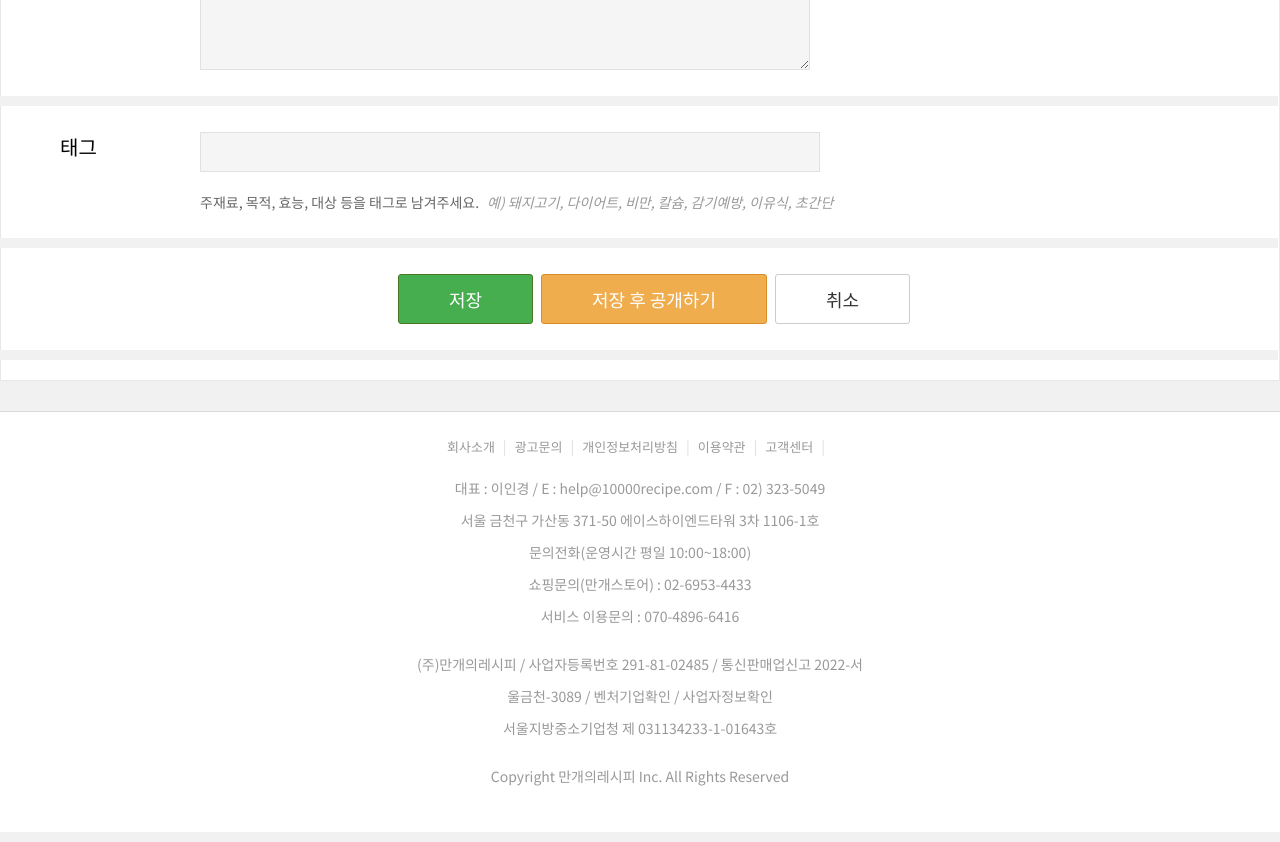
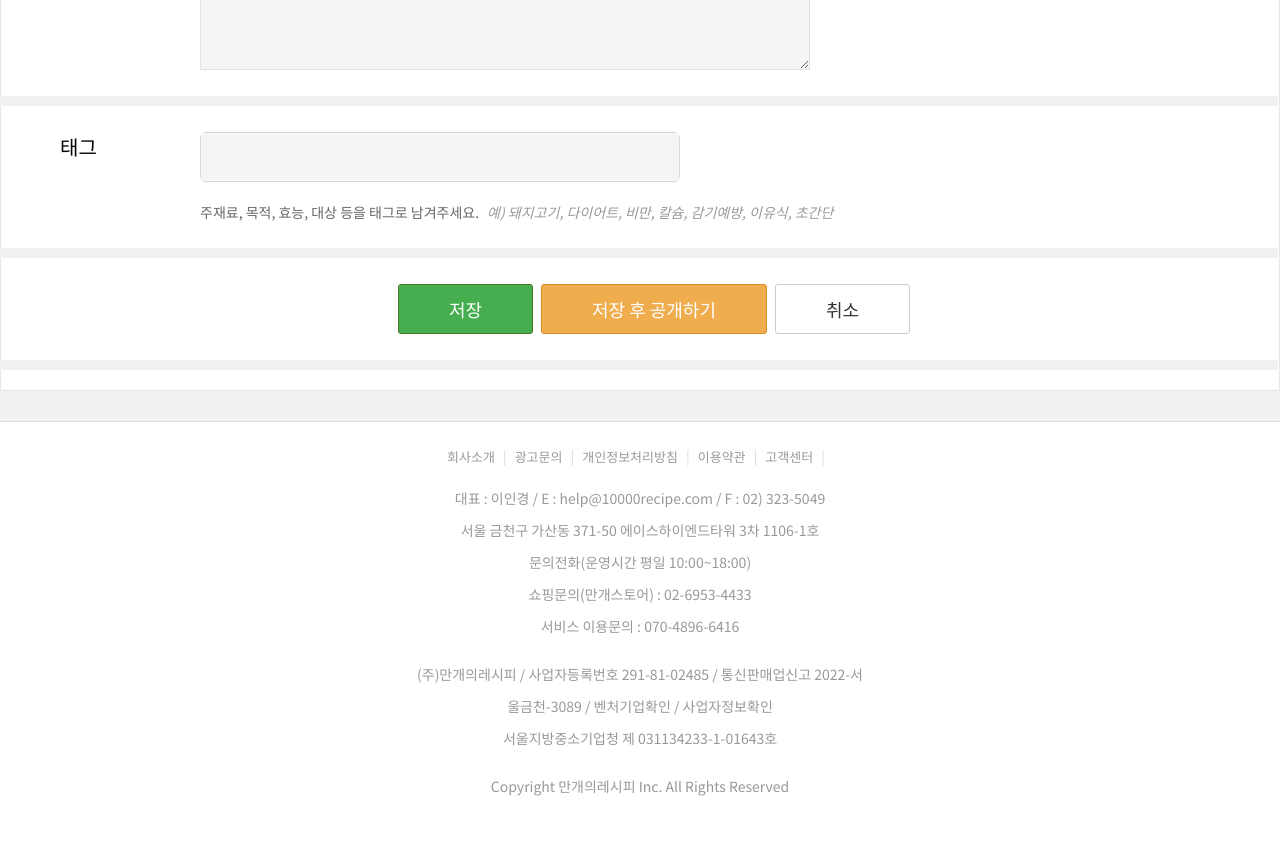
Before and after one commit to hongdaestudy/recipe-frontend, a React (Create React App) app: page /recipe/register in a window 1280 px wide. Shown: the part 1900-2742 px from the top of the page. Built offline with nearby package versions, Linux system fonts and the light colour scheme.

Commit message:
tag input 추가

```diff
--- a/package.json
+++ b/package.json
@@ -64,7 +64,7 @@
     ]
   },
   "devDependencies": {
-    "@types/uuid": "^9.0.0",
+    "@types/uuid": "^9.0.1",
     "@typescript-eslint/eslint-plugin": "^5.48.0",
     "@typescript-eslint/parser": "^5.48.0",
     "eslint-config-prettier": "^8.6.0",
--- /dev/null
+++ b/src/pages/RegisterPage/components/TagInput/index.tsx
@@ -0,0 +1,113 @@
+import React, { useState } from 'react';
+import styled from 'styled-components';
+import { v4 as uuidv4 } from 'uuid';
+
+export interface TagInputProps {
+  tags: Array<{ id: string; tag: string }>;
+  setTags: React.Dispatch<React.SetStateAction<{ id: string; tag: string }[]>>;
+}
+
+export const TagInput = ({ tags, setTags }: TagInputProps) => {
+  const addTags = (event: React.KeyboardEvent<HTMLInputElement>) => {
+    if (
+      event.key === 'Enter' &&
+      (event.target as HTMLInputElement).value !== ''
+    ) {
+      setTags([
+        ...tags,
+        { tag: (event.target as HTMLInputElement).value, id: uuidv4() },
+      ]);
+      (event.target as HTMLInputElement).value = '';
+    }
+  };
+
+  const removeTag = (id: string) => {
+    // const tag = tags.indexOf(tag)
+    setTags([...tags.filter(tag => tag.id !== id)]);
+  };
+
+  return (
+    <Container>
+      <Ul>
+        {tags.map(({ tag, id }) => {
+          return (
+            <Li onClick={() => removeTag(id)} key={`${tag}_${id}`}>
+              {tag}
+            </Li>
+          );
+        })}
+      </Ul>
+      <Input
+        style={{
+          // minHeight: '50px',
+          flex: '1',
+          backgroundColor: '#f5f5f5',
+
+          border: '1px solid #e1e1e1',
+        }}
+        onKeyUp={addTags}
+        height={50}
+        width={620}
+        type="text"
+        placeholder=""
+      />
+    </Container>
+  );
+};
+
+export const Container = styled.div`
+  display: flex;
+  align-items: flex-start;
+  flex-wrap: wrap;
+  min-height: 48px;
+  background-color: #f5f5f5;
+  width: 480px;
+  border: 1px solid rgb(214, 216, 218);
+  border-radius: 6px;
+  &:focus-within {
+    /* border: 1px solid #0052cc; */
+  }
+`;
+
+export const Ul = styled.ul`
+  padding: 0;
+  background-color: #f5f5f5;
+  /* background-color: rgb(245, 245, 245); */
+  border: none;
+  display: flex;
+  flex-wrap: wrap;
+  padding: 0;
+  margin: 8px 0 0 0;
+`;
+
+export const Li = styled.li`
+  width: auto;
+  height: 32px;
+  display: flex;
+  align-items: center;
+  justify-content: center;
+  color: #078b11;
+  cursor: pointer;
+  padding: 0 8px;
+  font-size: 14px;
+  border: 1px solid #cccccc;
+  list-style: none;
+  border-radius: 6px;
+  margin-left: 8px;
+  /* margin: 0px; */
+  background-color: rgb(245, 245, 245);
+  /* background: #f6f6f6; */
+`;
+
+export const Input = styled.input`
+  flex: 1;
+  border: none !important;
+  background-color: rgb(245, 245, 245);
+  height: 48px;
+  font-size: 14px;
+  padding: 4px 0 0 0;
+
+  &:focus {
+    outline: transparent;
+  }
+`;
--- a/src/pages/RegisterPage/template/FifthColumn.tsx
+++ b/src/pages/RegisterPage/template/FifthColumn.tsx
@@ -1,9 +1,10 @@
 import styled from 'styled-components';
-import React from 'react';
+import React, { useState } from 'react';
 import FlexBox from '../../../component/Flex';
 import { Label } from './styles';
 import Input from '../../../component/Input/Input';
 import { useFormContext } from 'react-hook-form';
+import { TagInput } from '../components/TagInput';
 
 export const FirstFormBox = styled(FlexBox)`
   padding: 26px 30px;
@@ -15,13 +16,14 @@ export const FirstFormBox = styled(FlexBox)`
 
 export const FifthColumn = () => {
   const { register, watch } = useFormContext();
-
+  const [tags, setTags] = useState<Array<{ id: string; tag: string }>>([]);
   return (
     <FirstFormBox direction="column">
       <Wrapper justifyContent="flex-start" alignItems="flex-start">
         {/* 태그 기능 구현 */}
         <Label>태그</Label>
-        <Input
+        <TagInput tags={tags} setTags={setTags} />
+        {/* <Input
           width={620}
           height={40}
           style={{
@@ -29,7 +31,7 @@ export const FifthColumn = () => {
 
             border: '1px solid #e1e1e1',
           }}
-        />
+        /> */}
       </Wrapper>
       <Wrapper justifyContent="flex-start">
         <span>
```
Also changed, not shown: 1 other file (tests, documents, lock files or other folders).
